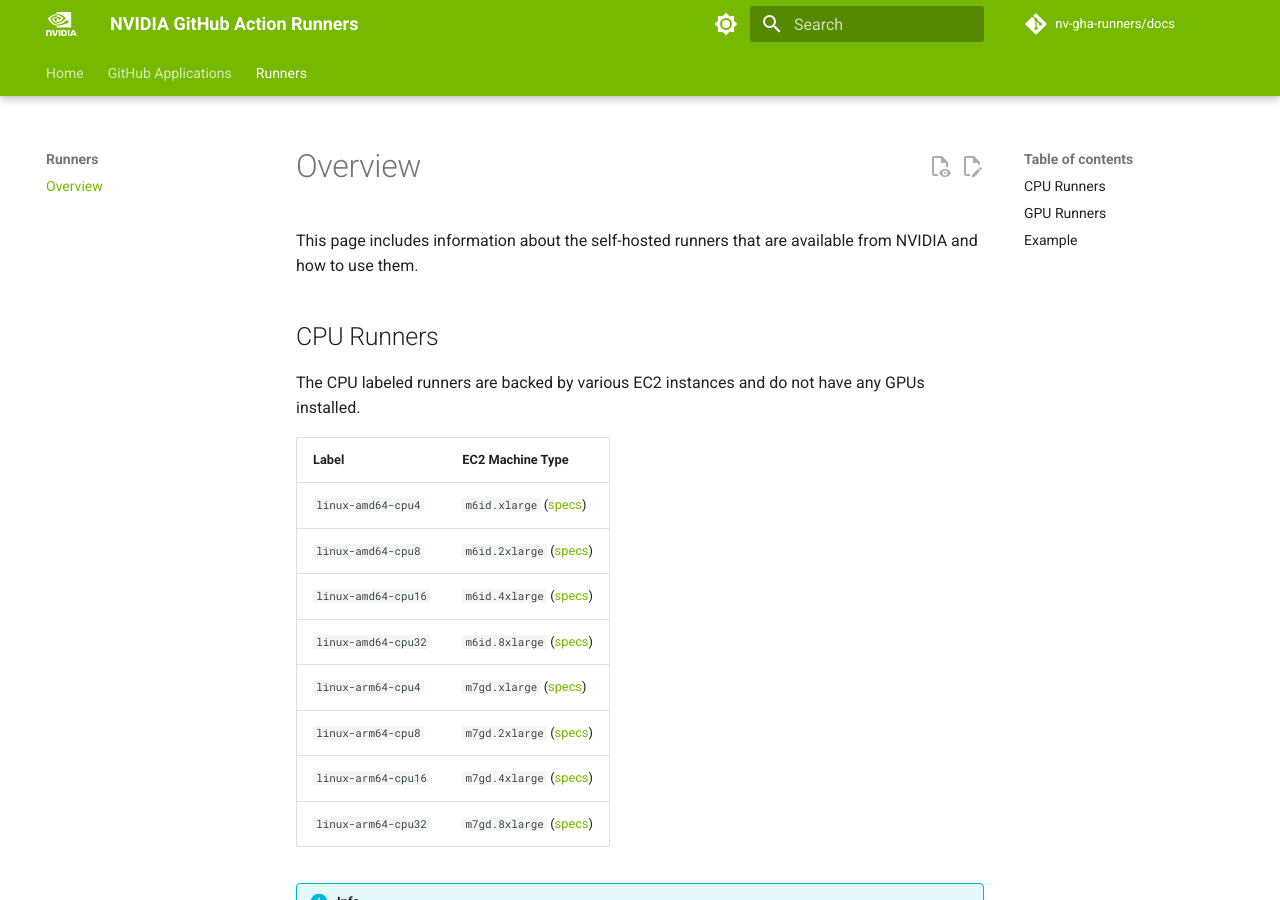
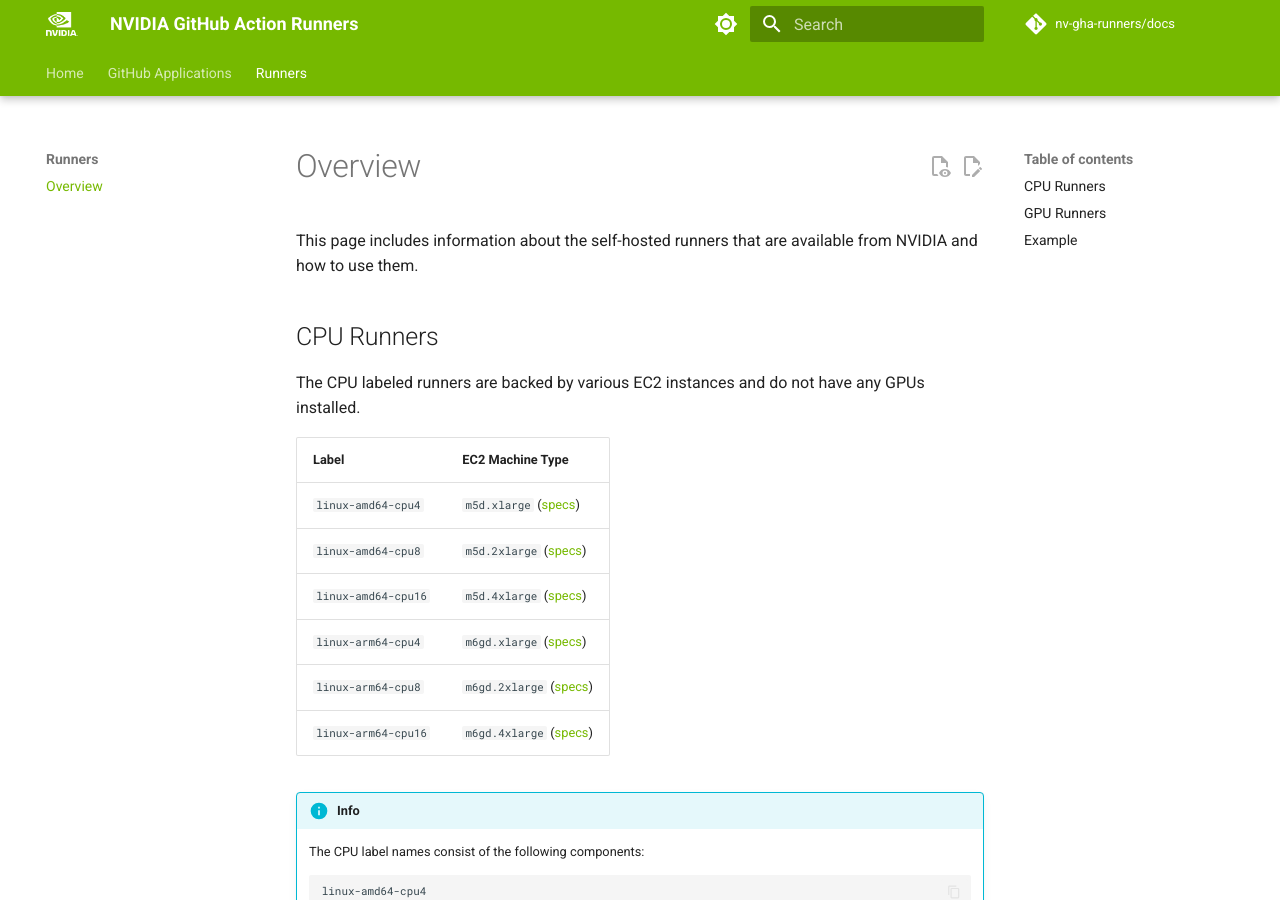
Before and after one commit to nv-gha-runners/docs, an MkDocs documentation site: the page built from docs/runners/index.md, in a window 1280 px wide and 900 px high. Built offline with MkDocs 1.6.1 and Material for MkDocs 9.7.7, drawn with Linux system fonts in a browser that asks for light colours; comment, search, counter and statistics services are not loaded.

Commit message:
Revert "Update instance types (#2)" (#3)
This reverts commit 55bed26c86dfaa57afe39c17a8ec8673ac0564fa.

```diff
--- a/docs/runners/index.md
+++ b/docs/runners/index.md
@@ -6,19 +6,17 @@ This page includes information about the self-hosted runners that are available
 
 The CPU labeled runners are backed by various EC2 instances and do not have any GPUs installed.
 
-| Label               | EC2 Machine Type              |
-| ------------------- | ----------------------------- |
-| `linux-amd64-cpu4`  | `m6id.xlarge` ([specs][m6i])  |
-| `linux-amd64-cpu8`  | `m6id.2xlarge` ([specs][m6i]) |
-| `linux-amd64-cpu16` | `m6id.4xlarge` ([specs][m6i]) |
-| `linux-amd64-cpu32` | `m6id.8xlarge` ([specs][m6i]) |
-| `linux-arm64-cpu4`  | `m7gd.xlarge` ([specs][m7g])  |
-| `linux-arm64-cpu8`  | `m7gd.2xlarge` ([specs][m7g]) |
-| `linux-arm64-cpu16` | `m7gd.4xlarge` ([specs][m7g]) |
-| `linux-arm64-cpu32` | `m7gd.8xlarge` ([specs][m7g]) |
+| Label               | EC2 Machine Type             |
+| ------------------- | ---------------------------- |
+| `linux-amd64-cpu4`  | `m5d.xlarge` ([specs][m5])   |
+| `linux-amd64-cpu8`  | `m5d.2xlarge` ([specs][m5])  |
+| `linux-amd64-cpu16` | `m5d.4xlarge` ([specs][m5])  |
+| `linux-arm64-cpu4`  | `m6gd.xlarge` ([specs][m6])  |
+| `linux-arm64-cpu8`  | `m6gd.2xlarge` ([specs][m6]) |
+| `linux-arm64-cpu16` | `m6gd.4xlarge` ([specs][m6]) |
 
-[m6i]: https://aws.amazon.com/ec2/instance-types/m6i/#Product_details
-[m7g]: https://aws.amazon.com/ec2/instance-types/m7g/#Product_Details
+[m5]: https://aws.amazon.com/ec2/instance-types/m5/#Product_details
+[m6]: https://aws.amazon.com/ec2/instance-types/m6g/#Product_Details
 
 <!-- prettier-ignore-start -->
 !!! info
```
